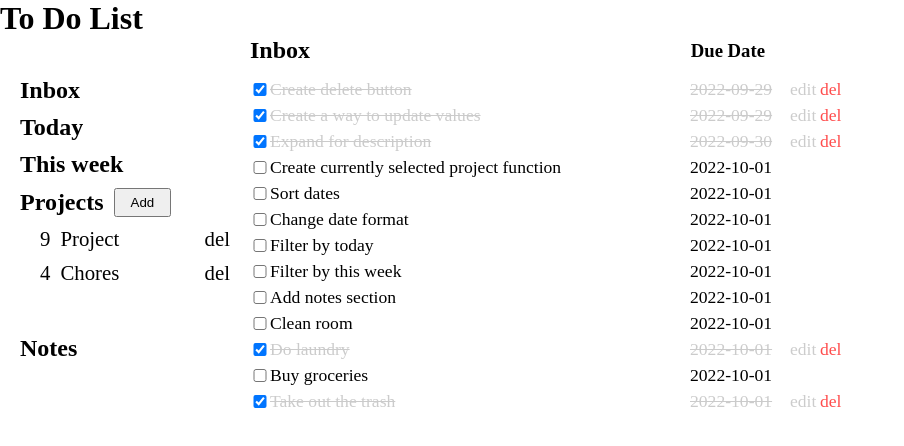
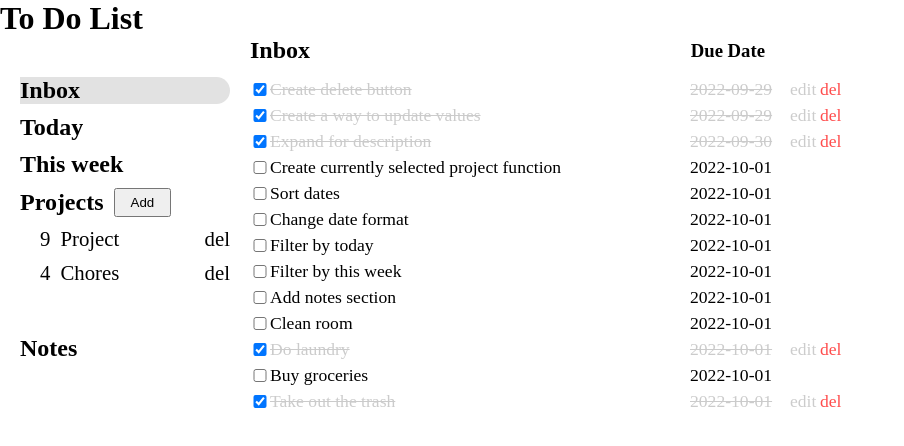
Before and after one commit to cjfaquino/to-do-list, a website built with webpack: page dist/index.html in a window 1280 px wide. Shown: the whole page, without its empty margins (0-904 px from the left). Built offline with nearby package versions, Linux system fonts and the light colour scheme.

Commit message:
add selected class

```diff
--- a/src/style.css
+++ b/src/style.css
@@ -19,6 +19,12 @@ main {
 
 header {
   grid-area: "header";
+}
+
+.selected {
+  background-color: rgb(226, 226, 226);
+  border-top-right-radius: 50px;
+  border-bottom-right-radius: 50px;
 }
 
 .collapse{
@@ -77,6 +83,7 @@ header {
   margin-right: 0;
   margin-left: auto;
 }
+
 
 #notes {
   margin-top: 50px;
```
Also changed, not shown: dist/index.html.
